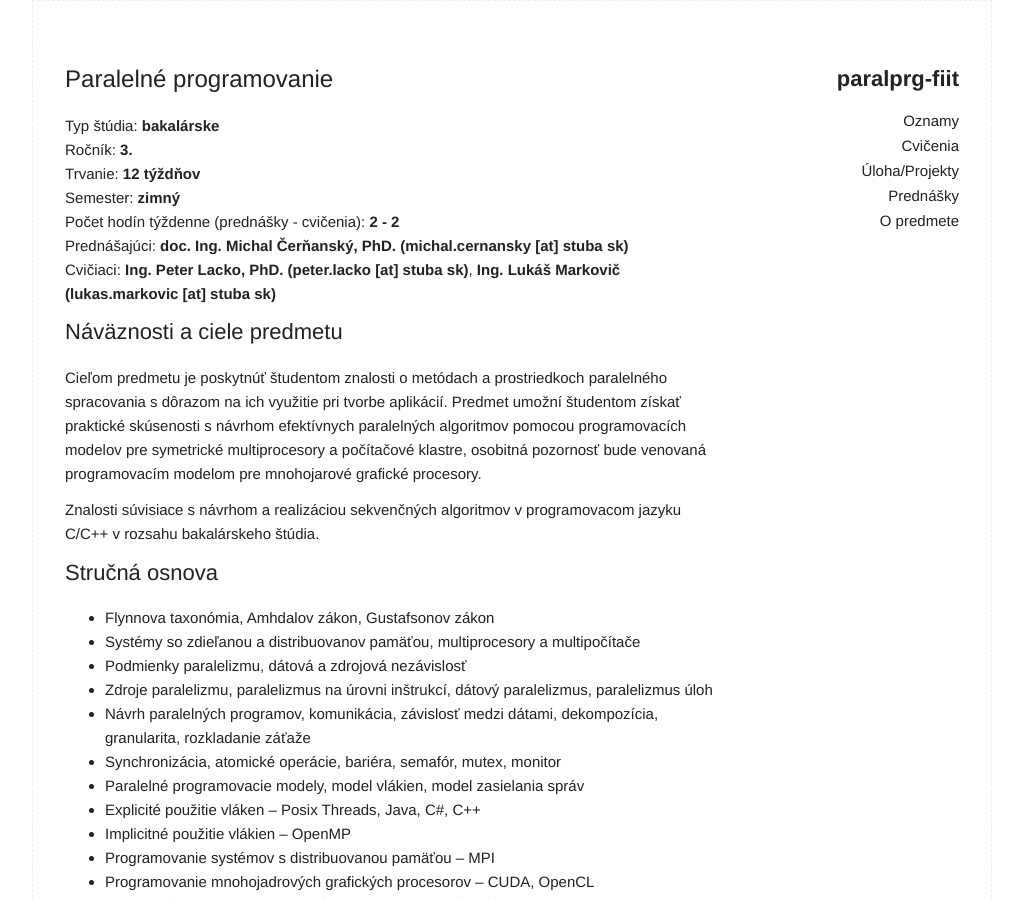
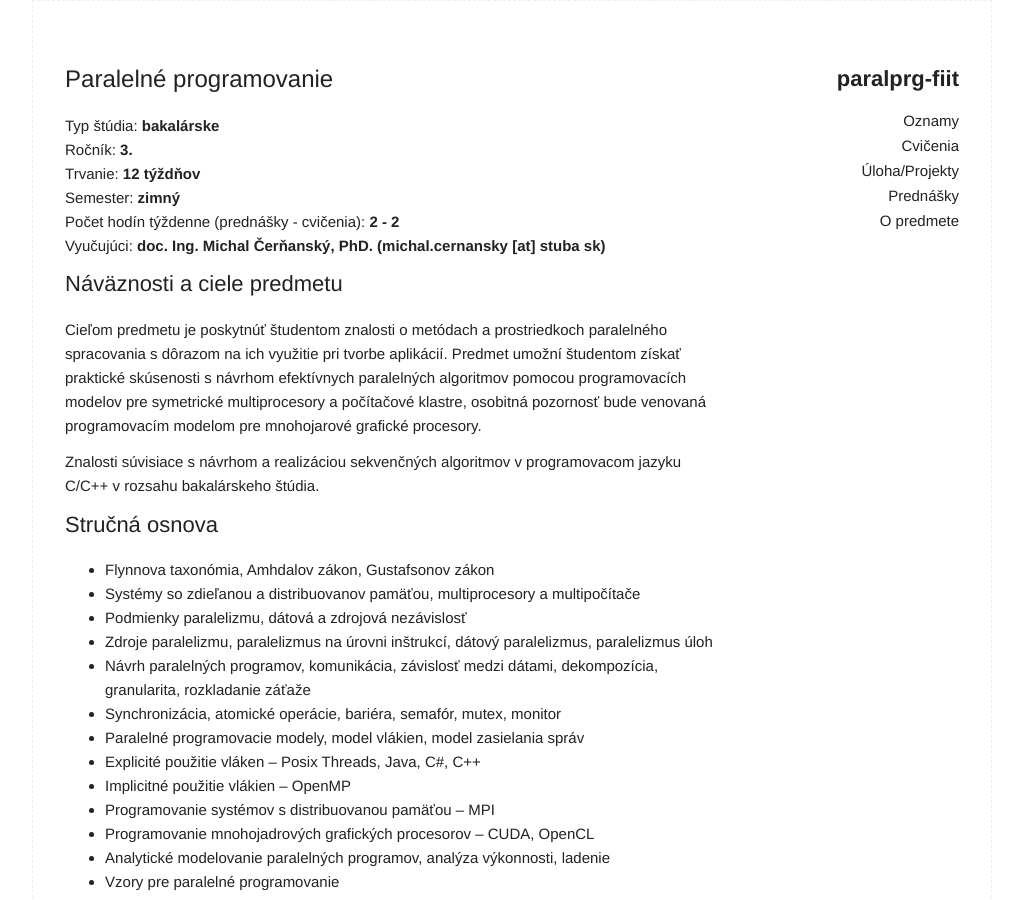
Before and after one commit to MichalCernansky/paralprg-fiit, a Jekyll site: the page built from course.md, in a window 1280 px wide and 900 px high. Shown: the whole window, without its empty margins (128-1151 px from the left). Built offline with Jekyll 4.4.1, drawn with Linux system fonts in a browser that asks for light colours.

Commit message:
Course info change for 2018

```diff
--- a/course.md
+++ b/course.md
@@ -8,8 +8,7 @@ Ročník: **3.**
 Trvanie: **12 týždňov**
 Semester: **zimný**
 Počet hodín týždenne (prednášky - cvičenia): **2 - 2**
-Prednášajúci: **doc. Ing. Michal Čerňanský, PhD. (michal.cernansky [at] stuba sk)**
-Cvičiaci: **Ing. Peter Lacko, PhD. (peter.lacko [at] stuba sk)**, **Ing. Lukáš Markovič (lukas.markovic [at] stuba sk)**
+Vyučujúci: **doc. Ing. Michal Čerňanský, PhD. (michal.cernansky [at] stuba sk)**
 
 ## Náväznosti a ciele predmetu
 Cieľom predmetu je poskytnúť študentom znalosti o metódach a prostriedkoch paralelného spracovania s dôrazom na ich využitie pri tvorbe aplikácií. Predmet umožní študentom získať praktické skúsenosti s návrhom efektívnych paralelných algoritmov pomocou programovacích modelov pre symetrické multiprocesory a počítačové klastre, osobitná pozornosť bude venovaná programovacím modelom pre mnohojarové grafické procesory.
```
